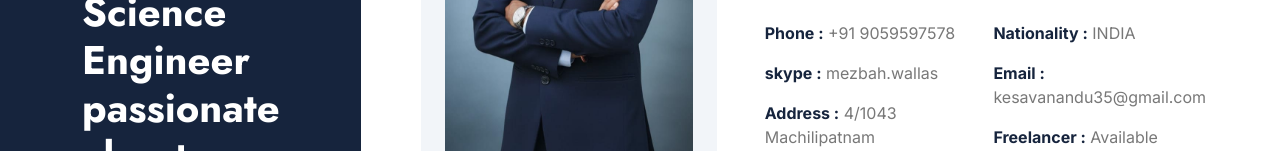
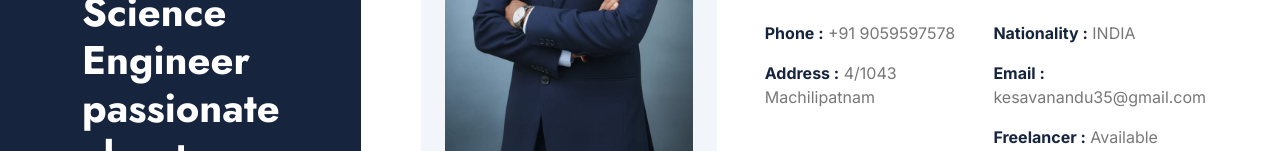
Before and after one commit to nandu20449/Kesava-nandu-Portfolio, a plain HTML site: page index.html in a window 1280 px wide. Shown: the part 876-1027 px from the top of the page. Drawn offline with nearby package versions, Linux system fonts and the light colour scheme; a web font is replaced by a local one.

Commit message:
Update index.html

```diff
--- a/index.html
+++ b/index.html
@@ -151,7 +151,7 @@ Seeking opportunities to collaborate and contribute as a freelancer, leveraging
                                     <div class="row g-4 mb-4">
                                         <div class="col-6">
                                             <p><strong class="fw-bold text-dark">Phone :</strong> +91 9059597578</p>
-                                            <p><strong class="fw-bold text-dark">skype :</strong> mezbah.wallas</p>
+                                            <!--<p><strong class="fw-bold text-dark">skype :</strong> mezbah.wallas</p> -->
                                             <p class="mb-0"><strong class="fw-bold text-dark">Address :</strong> 4/1043 Machilipatnam</p>
                                         </div>
                                         <div class="col-6">
```
